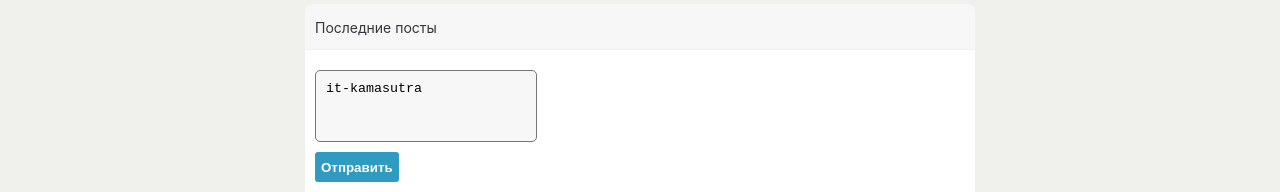
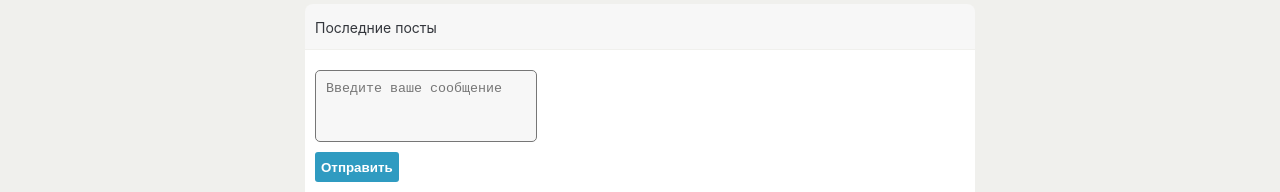
Before and after one commit to goldenyak/social, a React (Create React App) app in the folder my-app/: page /profile in a window 1280 px wide. Shown: the part 422-614 px from the top of the page. Built offline with nearby package versions, Linux system fonts and the light colour scheme.

Commit message:
add some functions

```diff
--- a/my-app/src/App.tsx
+++ b/my-app/src/App.tsx
@@ -6,6 +6,7 @@ import Search from './components/Search/Search';
 import Posts from './components/Posts/Posts';
 import Dialogs from "./components/Dialogs/Dialogs";
 import {BrowserRouter, Route} from 'react-router-dom';
+import {updateNewPostText} from "./redux/state";
 
 
 function App(props: any) {
@@ -23,7 +24,8 @@ function App(props: any) {
                     <div className="profile">
                         <Route path='/profile' render={() => <Banner/>}/>
                         <Route path='/profile' render={() => <Posts profilePage={props.state.profilePage}
-                                                                    addPost={props.addPost}/>}/>
+                                                                    addPost={props.addPost}
+                                                                    updateNewPostText={props.updateNewPostText}/>}/>
                         <Route exact path='/dialogs'
                                render={() => <Dialogs name={props.state.dialogs.name} id={props.state.dialogs.id}/>}/>
                         <Route path='/music' render={() => <Banner/>}/>
--- a/my-app/src/components/AddPosts/AddPosts.tsx
+++ b/my-app/src/components/AddPosts/AddPosts.tsx
@@ -12,7 +12,6 @@ export function AddPosts(props: any) {
     let newPostElement: RefObject<HTMLTextAreaElement> = React.createRef()
 
     let addPost = () => {
-        debugger
         if (newPostElement.current) {
             let text = newPostElement.current.value
             props.addPost(text)
@@ -21,15 +20,18 @@ export function AddPosts(props: any) {
     }
 
     let onPostChange = () => {
+        if (newPostElement.current) {
+            let text = newPostElement.current.value
+            props.updateNewPostText(text)
+            props.updateNewPostText('')
 
-        // @ts-ignore
-        let text = newPostElement.current.value
-        console.log(text)
+        }
     }
 
     return (
         <div className={add.main_wrapper}>
-            <textarea className={add.textarea} onChange={onPostChange} ref={newPostElement} placeholder='Введите ваше сообщение' value='it-kamasutra'/>
+            <textarea className={add.textarea} onChange={onPostChange} ref={newPostElement}
+                      placeholder='Введите ваше сообщение' value={props.newPostText}/>
             <button className={add.button} onClick={addPost}> Отправить</button>
         </div>
     )
--- a/my-app/src/components/Area/Area.tsx
+++ b/my-app/src/components/Area/Area.tsx
@@ -7,7 +7,7 @@ import {NewPost} from "../NewPost/NewPost";
 export function Area(props: any) {
     return (
         <div className='area_wrapper'>
-            <AddPosts title={'Просто заглушка для типизации'} addPost={props.addPost}/>
+            <AddPosts addPost={props.addPost} updateNewPostText={props.updateNewPostText}/>
             <NewPost addPost={props.addPost}/>
         </div>
     )
--- a/my-app/src/components/Posts/Posts.tsx
+++ b/my-app/src/components/Posts/Posts.tsx
@@ -2,12 +2,15 @@ import React from 'react';
 import Area from '../Area/Area';
 import Divider from '../Divider/Divider';
 import './Posts.css';
+import {updateNewPostText} from "../../redux/state";
 
 export function Posts(props: any) {
     return (
         <div className='posts'>
             <Divider dividerTitle='Последние посты'/>
-            <Area addPost={props.addPost} newPostText={props.profilePage.newPostText}/>
+            <Area addPost={props.addPost}
+                  newPostText={props.profilePage.newPostText}
+                  updateNewPostText={props.updateNewPostText}/>
         </div>
     )
 }
--- a/my-app/src/redux/state.tsx
+++ b/my-app/src/redux/state.tsx
@@ -42,4 +42,9 @@ export let addPost = (postMessage: any) => {
     rerenderEntireTree(state)
 }
 
+export let updateNewPostText = (newText: any) => {
+    state.profilePage.newPostText = newText
+    rerenderEntireTree(state)
+}
+
 export default state;
--- a/my-app/src/render.tsx
+++ b/my-app/src/render.tsx
@@ -2,13 +2,12 @@ import React from 'react';
 import ReactDOM from 'react-dom';
 import './index.css';
 import App from './App';
-
-import {addPost} from "./redux/state";
+import {addPost, updateNewPostText} from "./redux/state";
 import {BrowserRouter} from "react-router-dom";
 
 export let rerenderEntireTree = (state: any) => {
     ReactDOM.render(
         <BrowserRouter>
-            <App state={state} addPost={addPost}/>
+            <App state={state} addPost={addPost} updateNewPostText={updateNewPostText}/>
         </BrowserRouter>, document.getElementById('root'))
 }
```
